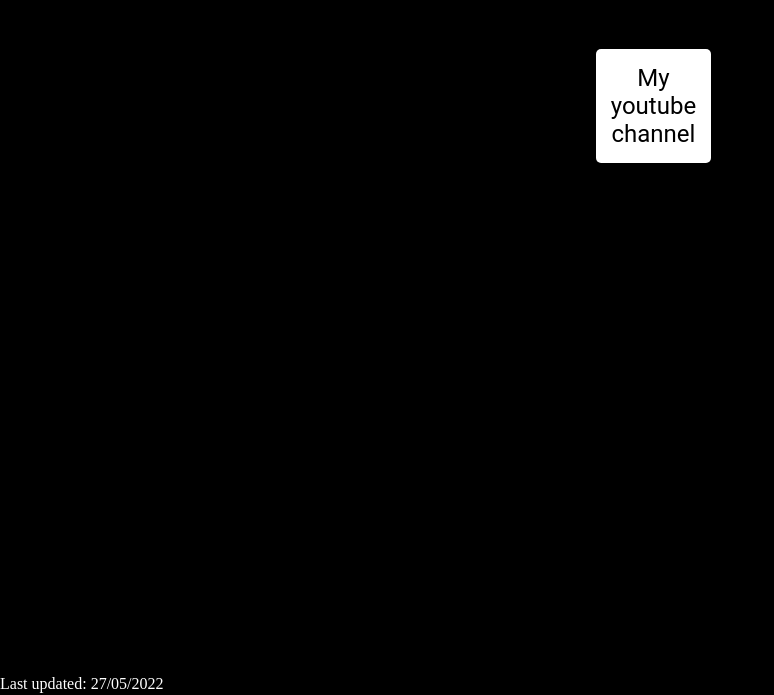
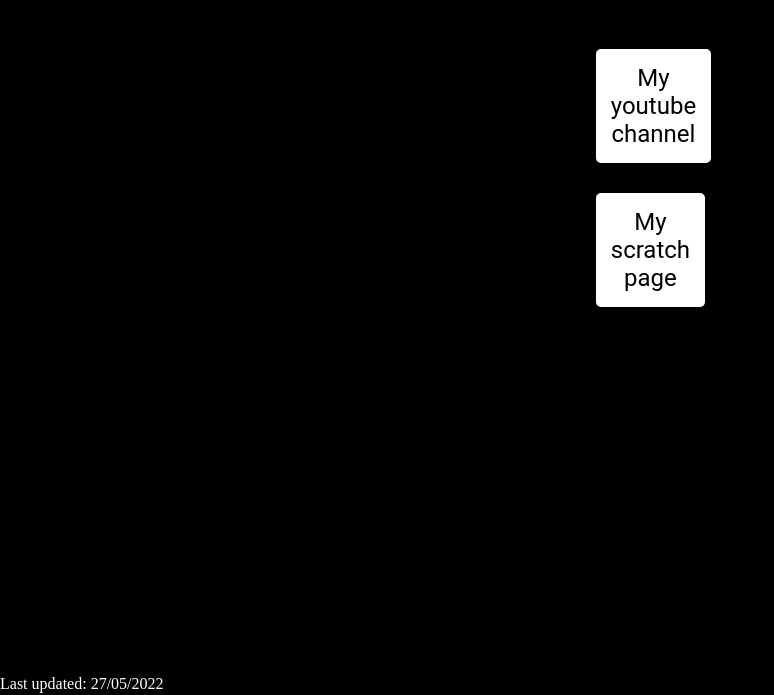
Before and after one commit to dillpikkl/christianmguzman, a plain HTML site: page stuff.html in a window 1280 px wide. Shown: the part 105-800 px from the top of the page, without its empty margins (0-774 px from the left). Drawn offline with Linux system fonts and the light colour scheme.

Commit message:
added my scratch page in "stuff"

```diff
--- a/stuff.html
+++ b/stuff.html
@@ -15,6 +15,7 @@
     <br>
     <!-- my stuff -->
     <button onclick="window.location.href='https://www.youtube.com/channel/UCVsACtAgzUIibPPi5DIzRCg'" class="pagebuttons"> My youtube channel </button>
+    <button onclick="window.location.href='https://scratch.mit.edu/users/GD_UnderSc0r3/'" class="pagebuttons"> My scratch page </button>
 
 
 
```
